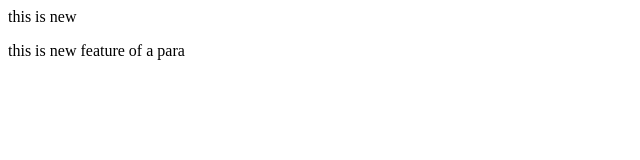
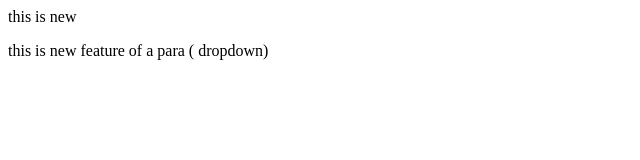
Before and after one commit to athashri-keny/local, a plain HTML site: page index.html in a window 1280 px wide. Shown: the full height of the page, 0-640 px from the left. Drawn offline with Linux system fonts and the light colour scheme.

Commit message:
Add dropdown

```diff
--- a/index.html
+++ b/index.html
@@ -1,2 +1,2 @@
 <p> this is new </p>
-<p> this is new feature of a para</p>
+<p> this is new feature of a para ( dropdown)</p>
```
